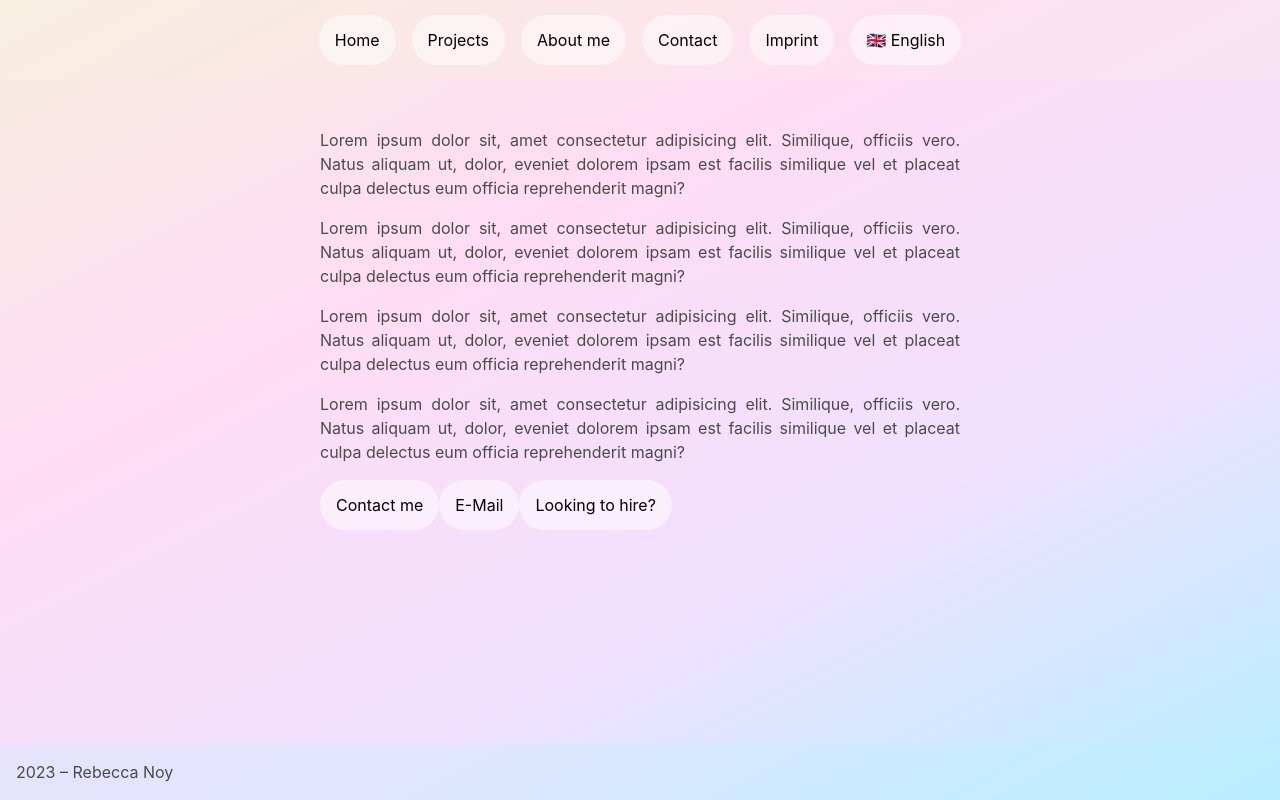
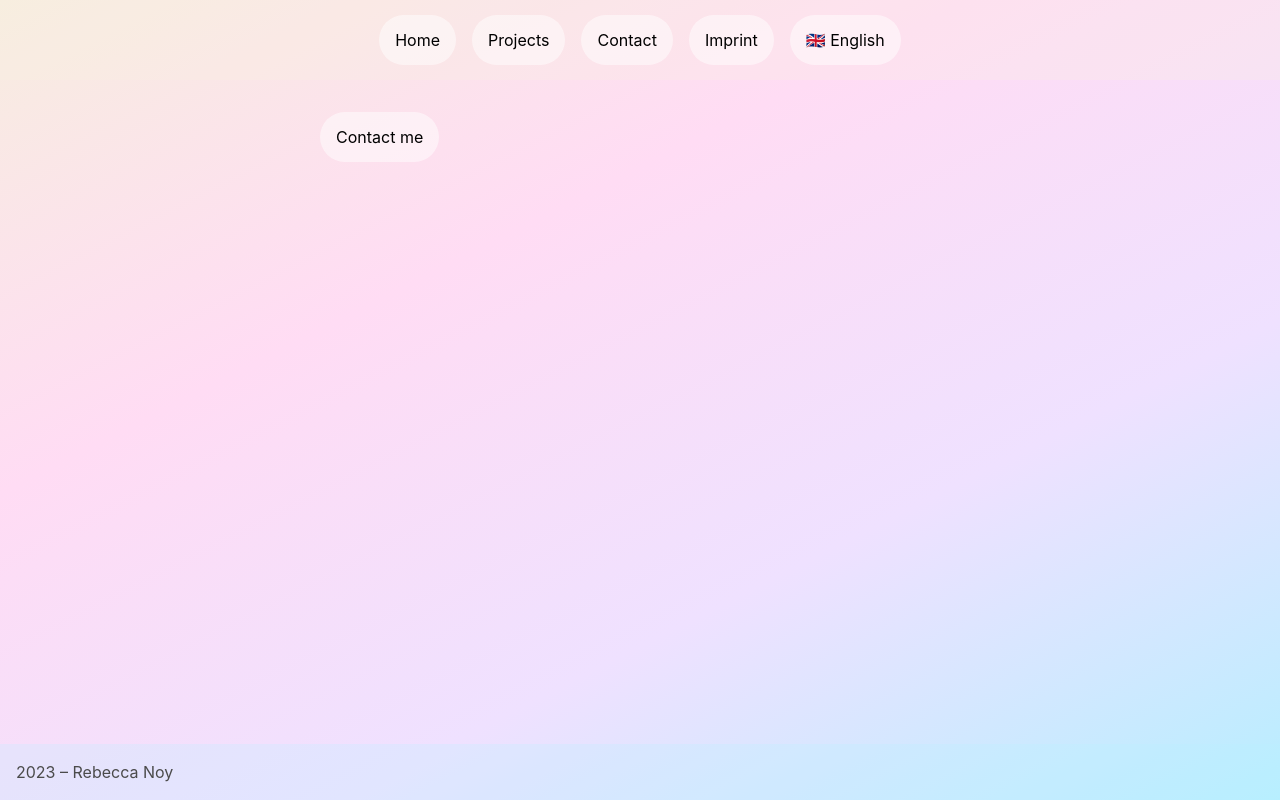
Before and after one commit to extra-jalapenos/individual-portfolio, a React (Vite) app: page / in a window 1280 px wide. Built offline with nearby package versions, Linux system fonts and the light colour scheme.

Commit message:
remove About and replace Home with it

```diff
--- a/src/App.jsx
+++ b/src/App.jsx
@@ -8,7 +8,7 @@ import Home from './components/Home'
 import Projects from './components/Projects'
 import Imprint from './components/Imprint'
 import ContactForm from "./components/Contact"
-import About from './components/About'
+// import About from './components/About'
 import Footer from './components/Footer'
 
 const languageContext = createContext()
@@ -26,7 +26,7 @@ function App() {
           <Route path="/projects" element={<Projects />} />
           <Route path="/imprint" element={<Imprint />} />
           <Route path="/contact" element={<ContactForm />} />
-          <Route path="/about-me" element={<About />}/>
+          {/* <Route path="/about-me" element={<About />}/> */}
         </Routes>
         <Footer />
       </languageContext.Provider>
--- a/src/components/About.jsx
+++ b/src/components/About.jsx
@@ -11,8 +11,10 @@ export default function About () {
           Hi, nice to meet you!
         </h1>
         <p>
-          My name is Rebecca, and I'm a web developer working with ReactJS and of course Html and CSS.
+          My name is Rebecca. My stack includes the <b>React</b> framework for Frontend Development, and <b>Express</b> in combination with <b>Prisma ORM</b> to manage <b>PostgreSQL</b> databases.
         </p>
+        <p>Apart from that, I'm a Scrum.org-certified <b>Scrum Master I & II</b> as well as <b>Product Owner I & II</b> due to multiple years of experience working closely with developers as well as application users.</p>
+        <Button name={"Contact me"} url={"/contact"} />
       </div>
     </main>
   )
--- a/src/components/Header.jsx
+++ b/src/components/Header.jsx
@@ -11,10 +11,10 @@ export default function Header () {
       DE: "Startseite",
       EN: "Home"
     },
-    about: {
-      DE: "Über mich",
-      EN: "About me"
-    },
+    // about: {
+    //   DE: "Über mich",
+    //   EN: "About me"
+    // },
     projects: {
       DE: "Arbeiten",
       EN: "Projects"
@@ -34,7 +34,7 @@ export default function Header () {
       <nav>
         <Button name={navObj.home[language]} url="/"/>
         <Button name={navObj.projects[language]} url="/projects"/>
-        <Button name={navObj.about[language]} url="/about-me"/>
+        {/* <Button name={navObj.about[language]} url="/about-me"/> */}
         <Button name={navObj.contact[language]} url="/contact"/>
         <Button name={navObj.imprint[language]} url="/imprint"/>
         <button onClick={() => setLanguage(language === "DE" ? "EN" : "DE")}>{language === "DE" ? "🇩🇪 Deutsch" : "🇬🇧 English"}</button>
--- a/src/components/Home.jsx
+++ b/src/components/Home.jsx
@@ -5,15 +5,8 @@ export default function Home () {
   const navigate = useNavigate()
   return (
     <main>
-      <p>Lorem ipsum dolor sit, amet consectetur adipisicing elit. Similique, officiis vero. Natus aliquam ut, dolor, eveniet dolorem ipsam est facilis similique vel et placeat culpa delectus eum officia reprehenderit magni?</p>
-      <p>Lorem ipsum dolor sit, amet consectetur adipisicing elit. Similique, officiis vero. Natus aliquam ut, dolor, eveniet dolorem ipsam est facilis similique vel et placeat culpa delectus eum officia reprehenderit magni?</p>
-      <p>Lorem ipsum dolor sit, amet consectetur adipisicing elit. Similique, officiis vero. Natus aliquam ut, dolor, eveniet dolorem ipsam est facilis similique vel et placeat culpa delectus eum officia reprehenderit magni?</p>
-      <p>Lorem ipsum dolor sit, amet consectetur adipisicing elit. Similique, officiis vero. Natus aliquam ut, dolor, eveniet dolorem ipsam est facilis similique vel et placeat culpa delectus eum officia reprehenderit magni?</p>
-      <div>
-        <Button name={"Contact me"} url={"/contact"} />
-        <Button name={"E-Mail"} url={""} />
-        <Button name={"Looking to hire?"} url={""} />
-      </div>
+
+      <Button name={"Contact me"} url={"/contact"} />
     </main>
   )
 }
```
